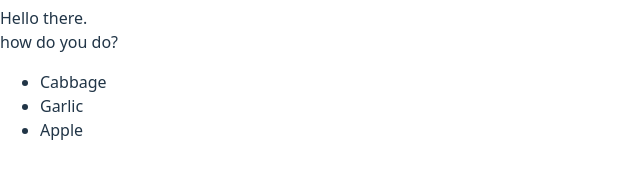
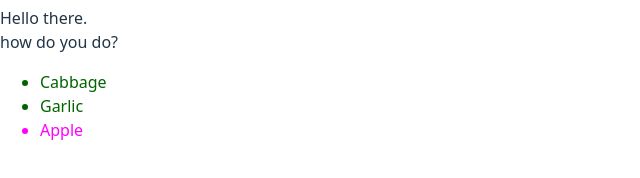
Before and after one commit to johanjaners/react-trainingGround, a React (Vite) app: page / in a window 1280 px wide. Shown: the part 592-770 px from the top of the page, without its empty margins (0-640 px from the left). Built offline with nearby package versions, Linux system fonts and the light colour scheme.

Commit message:
App.jsx: rendering list:  ShoppingList: added key attribute isFruit, conditinoal style IsFruit?

```diff
--- a/src/App.jsx
+++ b/src/App.jsx
@@ -36,16 +36,19 @@ function Profile() {
 function AdminPanel() { return <h2>Welcome back!</h2>; }
 function LogInForm() { return <h2>Please log in</h2>; }
 
-
 const products = [
-  {title: `Cabbage`, id: 1},
-  {title: `Garlic`, id: 2},
-  {title: `Apple`, id: 3},
+  {title: `Cabbage`, isFruit: false, id: 1},
+  {title: `Garlic`, isFruit: false, id: 2},
+  {title: `Apple`, isFruit: true, id: 3},
 ];
 
 function ShoppingList() {
   const listItems = products.map(product =>
-    <li key={product.id}>
+    <li key={product.id}
+      style={{
+          color: product.isFruit ? 'magenta' : 'darkgreen'
+        }}
+    >
       {product.title}
     </li>
     );
@@ -67,6 +70,7 @@ export default function App() {
       <MyButton />
       <Profile />
       <AboutPage />
+
       <ShoppingList />
     </div>
   );
```
